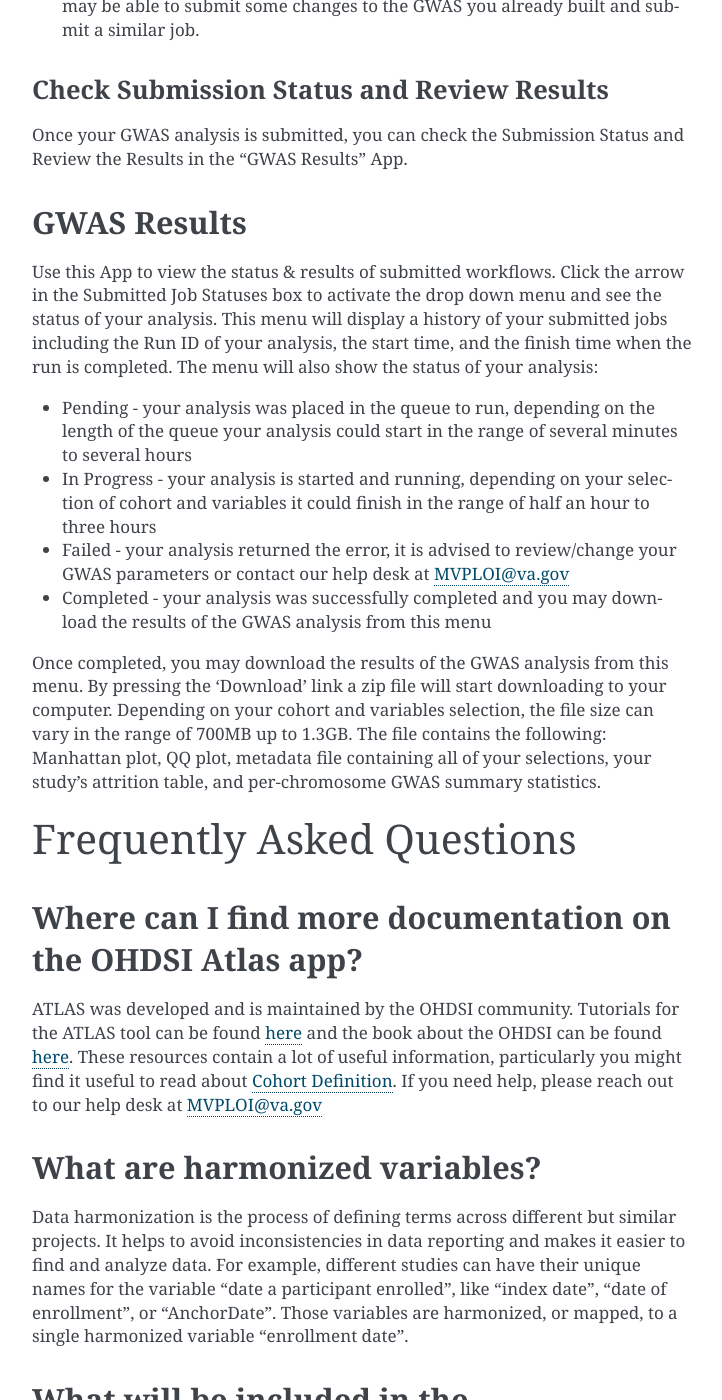
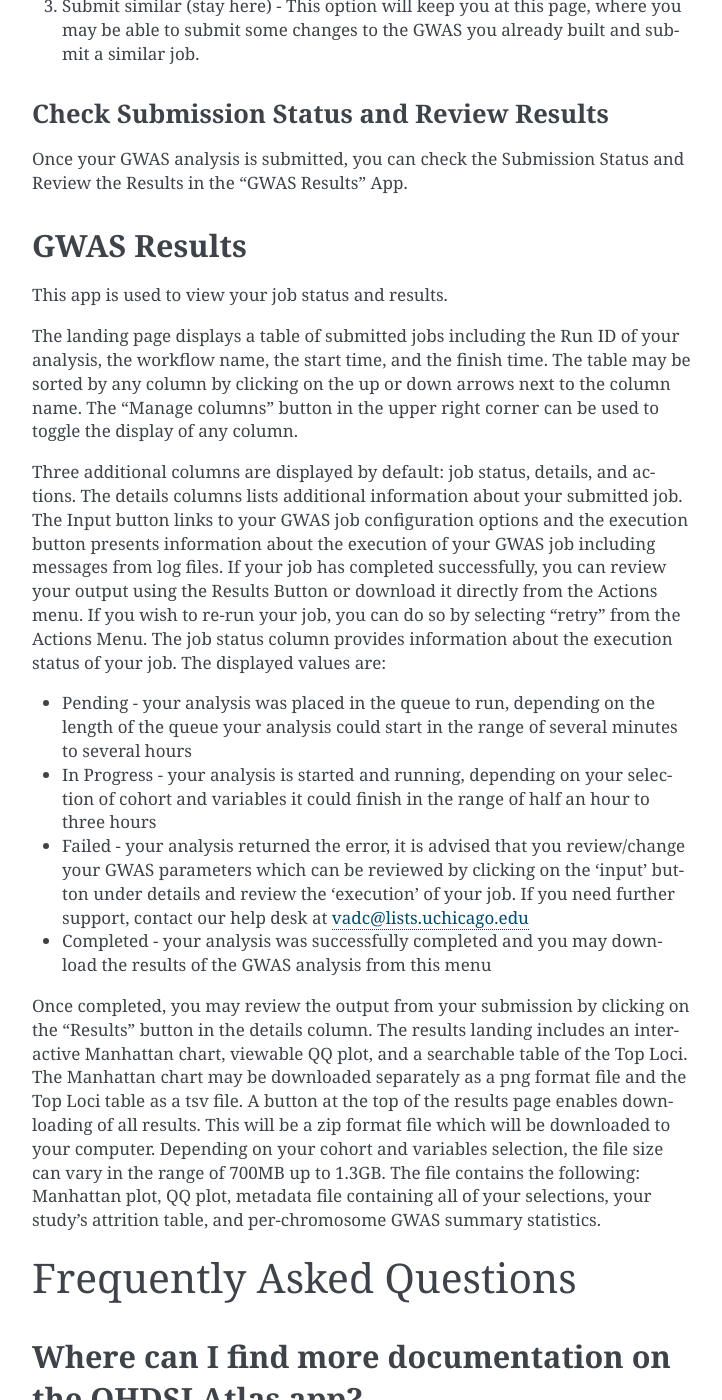
Before and after one commit to uc-cdis/va-doc, a Sphinx documentation site: the page built from docs/source/index.md, in a window 1280 px wide and 1400 px high, scrolled down 12120 px. Shown: the whole window, without its empty margins (388-1110 px from the left). Built offline with Sphinx 7.4.7, drawn with Linux system fonts in a browser that asks for light colours; some of the changed text lies outside the part shown.

Commit message:
GWAS Results Features

```diff
--- a/docs/source/index.md
+++ b/docs/source/index.md
@@ -35,7 +35,7 @@ Clicking on the VA Data Commons logo in the upper left hand corner of the screen
 The button for VA Data Commons Documentation takes you to this page.
 
 ### **Email Support**
-If you need help, the Email Support button allows you to send a message to our help desk at [MVPLOI@va.gov](mailto:MVPLOI@va.gov). You may expect a response within 2 business days.
+If you need help, the Email Support button allows you to send a message to our help desk at [vadc@lists.uchicago.edu](mailto:vadc@lists.uchicago.edu). You may expect a response within 2 business days.
 
 
 # Data Access and Analysis
@@ -139,7 +139,7 @@ Cohort size will be displayed under the column “People”. Use View Reports to
 
 The “Export” tab provides a text version of how a cohort was created. Click on the “Export” tab and then on the “Copy to clipboard” to copy the cohort’s information.
 
-We expect that this documentation in addition to the OHDSI tutorials are sufficient for most analyses that users will attempt. If you have any questions, please contact us at [MVPLOI@va.gov](mailto:MVPLOI@va.gov).
+We expect that this documentation in addition to the OHDSI tutorials are sufficient for most analyses that users will attempt. If you have any questions, please contact us at [vadc@lists.uchicago.edu](mailto:vadc@lists.uchicago.edu).
 
 
 ## **Gen3 GWAS**
@@ -233,20 +233,24 @@ Once your GWAS analysis is submitted, you can check the Submission Status and Re
 
 ## **GWAS Results**
 
-Use this App to view the status & results of submitted workflows. Click the arrow in the Submitted Job Statuses box to activate the drop down menu and see the status of your analysis. This menu will display a history of your submitted jobs including the Run ID of your analysis, the start time, and the finish time when the run is completed. The menu will also show the status of your analysis:
+This app is used to view your job status and results.
+
+The landing page displays a table of submitted jobs including the Run ID of your analysis, the workflow name, the start time, and the finish time.  The table may be sorted by any column by clicking on the up or down arrows next to the column name.  The "Manage columns" button in the upper right corner can be used to toggle the display of any column.
+
+Three additional columns are displayed by default: job status, details, and actions. The details columns lists additional information about your submitted job.  The Input button links to your GWAS job configuration options and the execution button presents information about the execution of your GWAS job including messages from log files.  If your job has completed successfully, you can review your output using the Results Button or download it directly from the Actions menu.  If you wish to re-run your job, you can do so by selecting "retry" from the Actions Menu.   The job status column provides information about the execution status of your job.  The displayed values are:
 
 * Pending - your analysis was placed in the queue to run, depending on the length of the queue your analysis could start in the range of several minutes to several hours
 * In Progress - your analysis is started and running, depending on your selection of cohort and variables it could finish in the range of half an hour to three hours
-* Failed - your analysis returned the error, it is advised to review/change your GWAS parameters or contact our help desk at [MVPLOI@va.gov](mailto:MVPLOI@va.gov)
+* Failed - your analysis returned the error, it is advised that you review/change your GWAS parameters which can be reviewed by clicking on the 'input' button under details and review the 'execution' of your job.   If you need further support, contact our help desk at [vadc@lists.uchicago.edu](mailto:vadc@lists.uchicago.edu)
 * Completed - your analysis was successfully completed and you may download the results of the GWAS analysis from this menu
 
-Once completed, you may download the results of the GWAS analysis from this menu. By pressing the ‘Download’ link a zip file will start downloading to your computer. Depending on your cohort and variables selection, the file size can vary in the range of 700MB up to 1.3GB. The file contains the following: Manhattan plot, QQ plot, metadata file containing all of your selections, your study's attrition table, and per-chromosome GWAS summary statistics.
+ Once completed, you may review the output from your submission by clicking on the "Results" button in the details column. The results landing includes an interactive Manhattan chart, viewable QQ plot, and a searchable table of the Top Loci.  The Manhattan chart may be downloaded separately as a png format file and the Top Loci table as a tsv file.  A button at the top of the results page enables downloading of all results.  This will be a zip format file which will be downloaded to your computer.  Depending on your cohort and variables selection, the file size can vary in the range of 700MB up to 1.3GB. The file contains the following: Manhattan plot, QQ plot, metadata file containing all of your selections, your study's attrition table, and per-chromosome GWAS summary statistics.
 
 # Frequently Asked Questions
 
 ## **Where can I find more documentation on the OHDSI Atlas app?**
 
-ATLAS was developed and is maintained by the OHDSI community. Tutorials for the ATLAS tool can be found [here](https://github.com/OHDSI/Atlas/wiki) and the book about the OHDSI can be found [here](https://ohdsi.github.io/TheBookOfOhdsi/). These resources contain a lot of useful information, particularly you might find it useful to read about [Cohort Definition](https://ohdsi.github.io/TheBookOfOhdsi/Cohorts.html#Cohorts). If you need help, please reach out to our help desk at [MVPLOI@va.gov](mailto:MVPLOI@va.gov)
+ATLAS was developed and is maintained by the OHDSI community. Tutorials for the ATLAS tool can be found [here](https://github.com/OHDSI/Atlas/wiki) and the book about the OHDSI can be found [here](https://ohdsi.github.io/TheBookOfOhdsi/). These resources contain a lot of useful information, particularly you might find it useful to read about [Cohort Definition](https://ohdsi.github.io/TheBookOfOhdsi/Cohorts.html#Cohorts). If you need help, please reach out to our help desk at [vadc@lists.uchicago.edu](mailto:vadc@lists.uchicago.edu)
 
 ## **What are harmonized variables?**
 
```
Also changed, not shown: docs/source/index.rst (+70 -50 lines), 9 other files.
